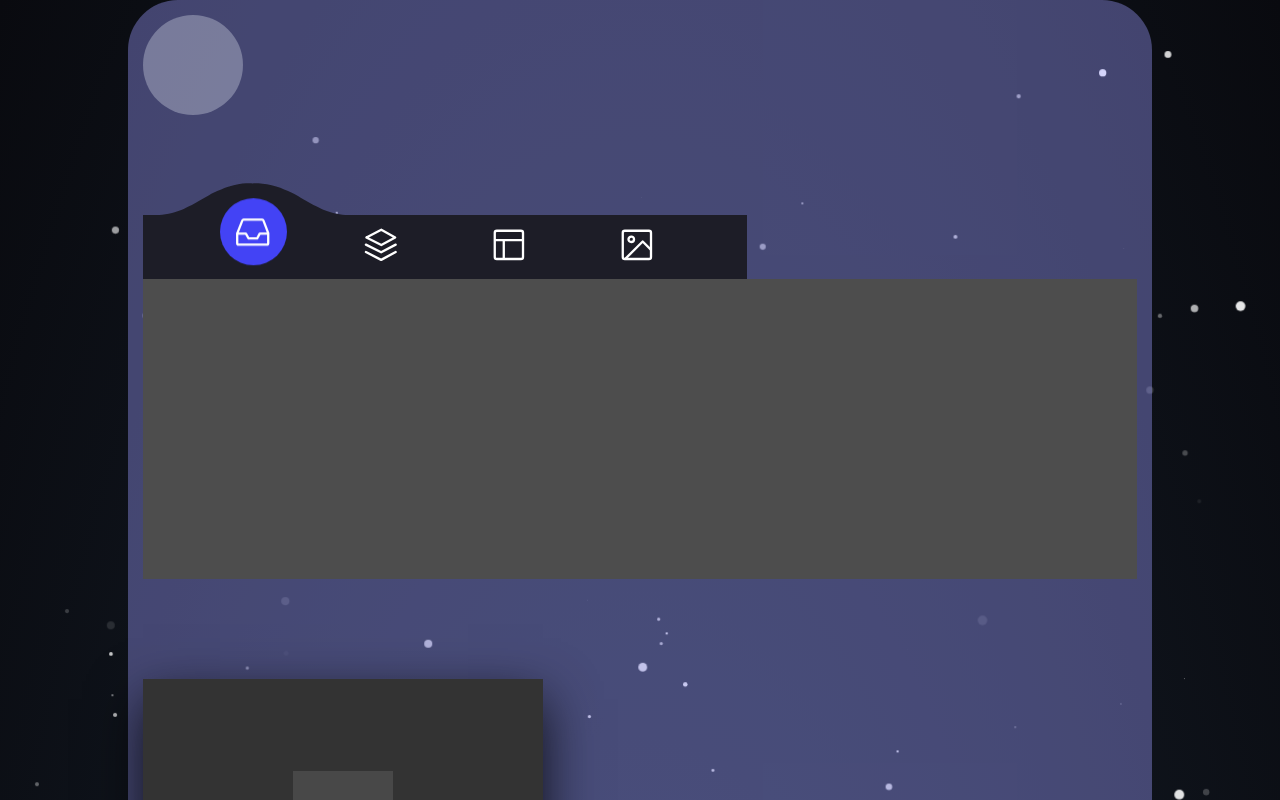
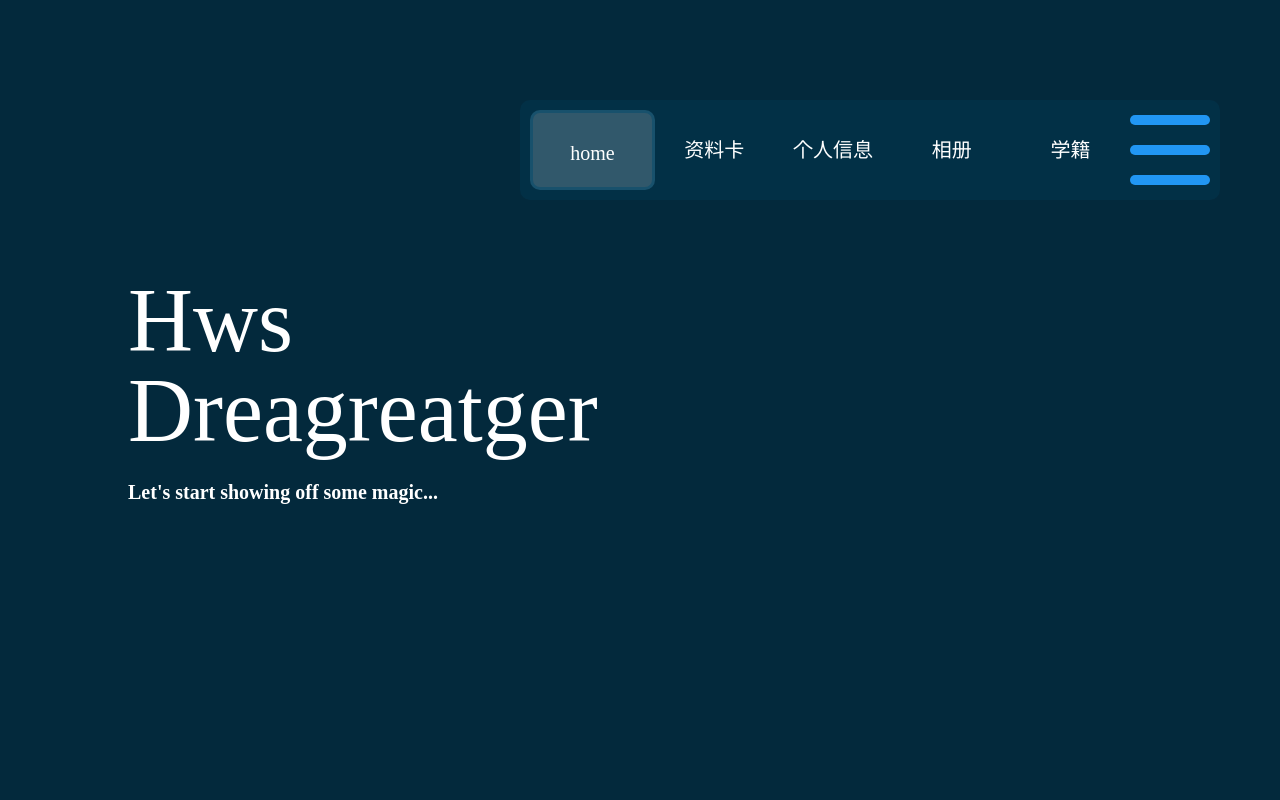
Before and after one commit to myGre/ts-vue3-vite, a Vue app: page / in a window 1280 px wide. Shown: the top 800 px of the page. Built offline with nearby package versions, Linux system fonts and the light colour scheme; grey boxes are pictures that could not be loaded.

Commit message:
修改页面样式

```diff
--- a/components.d.ts
+++ b/components.d.ts
@@ -8,6 +8,7 @@ export {}
 declare module '@vue/runtime-core' {
   export interface GlobalComponents {
     MyCard: typeof import('./src/components/myCard/index.vue')['default']
+    MyMian: typeof import('./src/components/myMian/index.vue')['default']
     MyNav: typeof import('./src/components/myNav.vue')['default']
     MySnow: typeof import('./src/components/mySnow.vue')['default']
     RouterLink: typeof import('vue-router')['RouterLink']
--- a/index.html
+++ b/index.html
@@ -5,7 +5,7 @@
     <!-- <link rel="icon" type="image/svg+xml" href="/vite.svg" /> -->
     <link rel="shortcut icon" href="/src/assets/favicon.ico" type="image/x-icon">
     <meta name="viewport" content="width=device-width, initial-scale=1.0" />
-    <title>Vite + Vue + TS</title>
+    <title>Hws Dreagreatger</title>
   </head>
   <body>
     <div id="app"></div>
--- a/src/App.vue
+++ b/src/App.vue
@@ -7,8 +7,4 @@
 </script>
 
 <style lang="scss">
-body {
-  margin: 0;
-  padding: 0;
-}
 </style>
--- /dev/null
+++ b/src/components/myMian/index.vue
@@ -0,0 +1,124 @@
+<template>
+  <main>
+    <section class="setction flex">
+      <div class="setction__left"></div>
+      <div class="setction__right">
+        <article>
+          <h3>The weather started getting rough — the tiny ship was tossed.</h3>
+          <p>If not for the courage of the fearless crew the Minnow would be lost. the Minnow would be lost? The Brady
+            Bunch the Brady Bunch that's the way we all became the Brady Bunch.</p>
+        </article>
+      </div>
+    </section>
+    <section class="setction flex">
+      <div class="setction__left">
+        <article>
+          <h3>The weather started getting rough — the tiny ship was tossed.</h3>
+          <p>If not for the courage of the fearless crew the Minnow would be lost. the Minnow would be lost? The Brady
+            Bunch the Brady Bunch that's the way we all became the Brady Bunch.</p>
+        </article>
+      </div>
+      <div class="setction__right"></div>
+    </section>
+    <section class="setction flex">
+      <div class="setction__left"></div>
+      <div class="setction__right">
+        <article>
+          <h3>The weather started getting rough — the tiny ship was tossed.</h3>
+          <p>If not for the courage of the fearless crew the Minnow would be lost. the Minnow would be lost? The Brady
+            Bunch the Brady Bunch that's the way we all became the Brady Bunch.</p>
+        </article>
+      </div>
+    </section>
+    <section class="setction flex">
+      <div class="setction__left">
+        <article>
+          <h3>The weather started getting rough — the tiny ship was tossed.</h3>
+          <p>If not for the courage of the fearless crew the Minnow would be lost. the Minnow would be lost? The Brady
+            Bunch the Brady Bunch that's the way we all became the Brady Bunch.</p>
+        </article>
+      </div>
+      <div class="setction__right"></div>
+    </section>
+  </main>
+</template>
+
+<script setup lang="ts">
+
+</script>
+
+<style lang="scss" scoped>
+.setction {
+  width: 100vw;
+  height: 100vh;
+  min-height: 400px;
+  // @extend .flex;
+  color: #fff;
+  padding-left: 10%;
+  padding-right: 10%;
+  box-sizing: border-box;
+  position: relative;
+
+  &:before {
+    position: absolute;
+    top: 0;
+    left: 0;
+    width: 100%;
+    top: 50%;
+    transform: translateY(-50%);
+    content: "";
+    font-size: 25.5rem;
+    color: rgba(255, 255, 255, .05);
+  }
+
+  &:nth-child(1) {
+    background-color: rgb(116, 68, 5);
+
+    &:before {
+      content: "HWC 01";
+    }
+  }
+
+  &:nth-child(2) {
+    background-color: rgb(5, 53, 116);
+
+    &:before {
+      content: "HWC 02";
+    }
+  }
+
+  &:nth-child(3) {
+    background-color: rgb(116, 68, 5);
+
+    &:before {
+      content: "HWC 03";
+    }
+  }
+
+  &:nth-child(4) {
+    background-color: rgb(5, 53, 116);
+
+    &:before {
+      content: "HWC 04";
+    }
+  }
+
+  h3 {
+    font-size: 4.1rem;
+  }
+
+  p {
+    font-size: 2rem;
+  }
+
+  &__right {
+    width: 50%;
+    float: left;
+  }
+
+  &__left {
+    width: 50%;
+    float: left;
+  }
+}
+</style>
--- a/src/main.ts
+++ b/src/main.ts
@@ -1,5 +1,6 @@
 import { createApp } from 'vue'
 import './style.css'
+import './styles/common.scss'
 import 'element-plus/dist/index.css'
 import App from './App.vue'
 import router from './router'
--- /dev/null
+++ b/src/styles/common.scss
@@ -0,0 +1,312 @@
+// 公共样式
+body {
+  padding: 0;
+  margin: 0;
+  font-family: "acta-display";
+  font-weight: 300;
+  background: rgba(188, 188, 188, 1);
+}
+
+html,
+body {
+  font-size: 62.5%;
+}
+
+h1,
+h2,
+h3,
+h4,
+h4,
+h5,
+h6 {
+  font-family: "acta-display";
+  font-weight: 300;
+}
+
+.flex {
+  display: flex;
+
+  -webkit-flex-flow: row wrap;
+  flex-flow: row wrap;
+
+  align-items: center;
+  justify-content: center;
+}
+
+li {
+  list-style: none;
+}
+
+a {
+  color: inherit;
+  text-decoration: none;
+
+  &:hover {
+    color: inherit;
+  }
+}
+
+::-webkit-file-upload-button {
+  cursor: pointer;
+}
+
+input::-webkit-input-placeholder {
+  /* WebKit browsers 适配谷歌 */
+  color: #999999;
+}
+
+input:-moz-placeholder {
+  /* Mozilla Firefox 4 to 18 适配火狐 */
+  color: #999999;
+}
+
+input::-moz-placeholder {
+  /* Mozilla Firefox 19+ 适配火狐 */
+  color: #999999;
+}
+
+input:-ms-input-placeholder {
+  /* Internet Explorer 10+  适配ie*/
+  color: #999999;
+}
+
+.icon {
+  vertical-align: middle;
+}
+
+html,
+body {
+  height: 100%;
+}
+
+
+
+
+.pointer {
+  cursor: pointer;
+}
+
+
+/* 禁止选中文本 */
+.usn {
+  -webkit-user-select: none;
+  -moz-user-select: none;
+  -ms-user-select: none;
+  -o-user-select: none;
+  user-select: none;
+}
+
+/* 浮动 */
+.fl {
+  float: left;
+}
+
+.fr {
+  float: right;
+}
+
+.cf {
+  zoom: 1;
+}
+
+.cf:after {
+  content: ".";
+  display: block;
+  clear: both;
+  visibility: hidden;
+  height: 0;
+  overflow: hidden;
+}
+
+/* 元素类型 */
+.db {
+  display: block;
+}
+
+.dn {
+  display: none;
+}
+
+.di {
+  display: inline
+}
+
+.dib {
+  display: inline-block;
+}
+
+.transparent {
+  opacity: 0
+}
+
+/*文字排版、颜色*/
+.f12 {
+  font-size: 12px
+}
+
+.f14 {
+  font-size: 14px
+}
+
+.f16 {
+  font-size: 16px
+}
+
+.f18 {
+  font-size: 18px
+}
+
+.f20 {
+  font-size: 20px
+}
+
+.fb {
+  font-weight: bold
+}
+
+.fn {
+  font-weight: normal
+}
+
+.t2 {
+  text-indent: 2em
+}
+
+.red,
+a.red {
+  color: #cc0031
+}
+
+.darkblue,
+a.darkblue {
+  color: #039
+}
+
+.gray,
+a.gray {
+  color: #878787
+}
+
+.lh150 {
+  line-height: 150%
+}
+
+.lh180 {
+  line-height: 180%
+}
+
+.lh200 {
+  line-height: 200%
+}
+
+.unl {
+  text-decoration: underline;
+}
+
+.no_unl {
+  text-decoration: none;
+}
+
+.tl {
+  text-align: left;
+}
+
+.tc {
+  text-align: center;
+}
+
+.tr {
+  text-align: right;
+}
+
+.tj {
+  text-align: justify;
+  text-justify: inter-ideograph;
+}
+
+.wn {
+  /* 强制不换行 */
+  word-wrap: normal;
+  white-space: nowrap;
+}
+
+.wb {
+  /* 强制换行 */
+  white-space: normal;
+  word-wrap: break-word;
+  word-break: break-all;
+}
+
+.wp {
+  /* 保持空白序列*/
+  overflow: hidden;
+  text-align: left;
+  white-space: pre-wrap;
+  word-wrap: break-word;
+  word-break: break-all;
+}
+
+.wes {
+  /* 多出部分用省略号表示 , 用于一行 */
+  overflow: hidden;
+  word-wrap: normal;
+  white-space: nowrap;
+  text-overflow: ellipsis;
+}
+
+.wes-2 {
+  /* 适用于webkit内核和移动端 */
+  display: -webkit-box;
+  -webkit-box-orient: vertical;
+  -webkit-line-clamp: 2;
+  overflow: hidden;
+}
+
+.wes-3 {
+  display: -webkit-box;
+  -webkit-box-orient: vertical;
+  -webkit-line-clamp: 3;
+  overflow: hidden;
+}
+
+.wes-4 {
+  display: -webkit-box;
+  -webkit-box-orient: vertical;
+  -webkit-line-clamp: 4;
+  overflow: hidden;
+}
+
+/* 溢出样式 */
+.ofh {
+  overflow: hidden;
+}
+
+.ofs {
+  overflow: scroll;
+}
+
+.ofa {
+  overflow: auto;
+}
+
+.ofv {
+  overflow: visible;
+}
+
+/* 定位方式 */
+.ps {
+  position: static;
+}
+
+.pr {
+  position: relative;
+  zoom: 1;
+}
+
+.pa {
+  position: absolute;
+}
+
+.pf {
+  position: fixed;
+}
--- a/src/view/home.vue
+++ b/src/view/home.vue
@@ -1,136 +1,189 @@
 <template>
   <div class="home-content">
-    <mySnow :navIndex="index"></mySnow>
-    <!-- <header>
-      <div class="img">
-        <img src="" alt="">
-      </div>
-    </header> -->
-    <div class="content">
-      <div class="content-box" :style="activeBgColor">
-        <!-- 头像 -->
-        <div class="author">
-          <div class="author-img">
-          </div>
-        </div>
-        <!-- 导航 -->
-        <myNav ref="myNavRef" @navItemEnvent="navItemEnvent"></myNav>
-        <!-- tab栏 -->
-        <div class="informationCard">
-          <!-- 个人信息栏 -->
-          <div class="userInformation"></div>
-          <!-- 技能 -->
-          <div class="technology"></div>
-          <!-- 资料 -->
-          <div class="myInformation">
-            <myCard></myCard>
-          </div>
-          <!-- 相册 -->
-          <div class="images"></div>
-        </div>
-        <!-- 资料卡 -->
-      </div>
+    <header class="flex">
+      <article>
+        <h1>Hws Dreagreatger</h1>
+        <p>Let's start showing off some magic...</p>
+      </article>
+    </header>
+    <div class="navs">
+      <nav v-show="show" class="shake">
+        <li @click="navClickItem(index)" v-for="(item, index) in navObj" :key="index"
+          :class="index == navItem ? 'navItemCode' : ''">{{ item }}</li>
+      </nav>
+      <button class="icon-btn" ref="btnRef" @click="navShow">
+        <div class="icon"></div>
+      </button>
     </div>
+    <!-- 内容区 -->
+    <my-mian></my-mian>
   </div>
 </template>
 
 <script setup lang="ts">
-import mySnow from "@/components/mySnow.vue"
-import myNav from "@/components/myNav.vue";
-import myCard from "@/components/myCard/index.vue"
-import { computed, onMounted, ref, watch } from "vue-demi";
+import { computed, ref } from "vue-demi";
+import myMian from "../components/myMian/index.vue"
 
-const myNavRef = ref()
-const bgColorsBody = ref(["rgb(153, 153, 251, .4)", "rgb(255, 150, 189, .4)", "rgb(255, 231, 151, .4)",
-  "rgb(207, 255, 241, .4)"])
+const navObj = ref(["home", "资料卡", "个人信息", "相册", "学籍"])
+const btnRef = ref()
+const navItem = ref<number>(0)
+const show = ref(true)
 
-// 当前背景颜色
-const index = ref(0)
-const activeBgColor = computed(() => {
-  return `background-color: ${bgColorsBody.value[index.value]}`
-})
-function navItemEnvent(i: number) {
-  index.value = i
+function navShow() {
+  btnRef.value.classList.toggle("toggled")
+  show.value = !show.value
+}
+function navClickItem(index: number) {
+  // console.log(index);
+  navItem.value = index
 }
 </script>
 
 <style lang="scss" scoped>
+$blue: rgb(33, 150, 243);
+
 .home-content {
   width: 100%;
-  height: 2000px;
+  overflow-x: hidden;
+  position: relative;
 
-  // background-color: rgb(255, 255, 255);
+  // 头部
   header {
-    // height: 300px;
-    // width: 80%;
-    // margin: 0 auto;
-    // background-color: rgb(202, 202, 202);
+    width: 100vw;
+    min-height: 400px;
+    height: 100vh;
+    background: #03293c;
+    color: white;
 
-    img {
-      // width: 1024px;
-      // height: 00px;
+    font-weight: bold;
+    text-align: left;
+
+    article {
+      padding-right: 50%;
+      width: 30%;
+      float: left;
+
+      h1 {
+        font-size: 9rem;
+        margin: 0 0 2.5rem;
+        line-height: 1em;
+      }
+
+      p {
+        font-size: 2rem;
+        margin-bottom: 2rem;
+      }
     }
   }
 
-  .content {
-    width: 100%;
-    height: 2000px;
-    position: relative;
-    top: -2000px;
+  // 导航栏
+  .navs {
+    position: absolute;
+    top: 100px;
+    right: 60px;
+    display: flex;
+    padding: 10px;
+    border-radius: 10px;
+    height: 80px;
+    background-color: rgb(0, 74, 110, .2);
+    // width: 30%;
+    // height: 50px;
 
-    .content-box {
-      box-sizing: border-box;
-      width: 80%;
-      height: 1700px;
-      margin: 0 auto;
-      padding: 15px;
-      border-top-left-radius: 50px;
-      border-top-right-radius: 50px;
-      // box-shadow: 4px 4px 7px rgb(0 0 0 / 20%);
-      // background-color: rgba(255, 255, 255, 0.2);
+    .icon-btn {
+      position: relative;
+      ;
+      top: 10px;
+      background-color: transparent;
+      border: none;
+      cursor: pointer;
+      height: 60px;
+      outline: none;
+      padding: 0;
+      width: 80px;
 
-      .author {
-        display: flex;
-        flex-direction: row;
+      &.toggled {
+        .icon {
+          background-color: transparent;
 
-        .author-img {
-          width: 100px;
-          height: 100px;
-          border-radius: 50%;
-          // text-align: center;
-          background-color: rgb(240, 248, 255, 0.3);
+          &:before {
+            top: 0px;
+            transform: rotate(-45deg);
+          }
+
+          &:after {
+            bottom: 0px;
+            transform: rotate(45deg);
+          }
         }
       }
+    }
 
-      .informationCard {
-        display: flex;
-        flex-direction: column;
+    .icon {
+      background-color: $blue;
+      border-radius: 80px;
+      height: 10px;
+      position: relative;
+      transition: all 0.25s;
+      width: 80px;
 
-        .userInformation {
-          width: 100%;
-          height: 300px;
-          background-color: rgb(77, 77, 77);
+      &:before,
+      &:after {
+        background-color: $blue;
+        border-radius: 80px;
+        content: "";
+        height: 10px;
+        left: 0px;
+        position: absolute;
+        z-index: 0;
+        transition: all 0.25s;
+        width: 80px;
+      }
+
+      &:before {
+        top: -30px;
+      }
+
+      &:after {
+        bottom: -30px;
+      }
+    }
+
+    nav {
+      // position: absolute;
+      box-sizing: border-box;
+      color: white;
+      font-size: 2rem;
+      width: 600px;
+
+      display: flex;
+      justify-content: space-between;
+      height: 80px;
+      line-height: 80px;
+
+      li {
+        width: 20%;
+        text-align: center;
+        cursor: pointer;
+
+        &:hover {
+          border-radius: 10px;
+          // background-color: rgb(240, 248, 255, .2);
+          border: 3px solid rgb(0, 74, 110, .5);
         }
 
-        // .technology {
-        //   width: 100%;
-        //   height: 300px;
-        //   background-color: rgb(163, 138, 105);
-        // }
-
-        // .myInformation {
-        //   width: 100%;
-        //   height: 300px;
-        //   background-color: rgb(87, 59, 23);
-        // }
-
-        // .images {
-        //   width: 100%;
-        //   height: 300px;
-        //   background-color: rgb(102, 102, 102);
-        // }
+        &.navItemCode {
+          border-radius: 10px;
+          background-color: rgb(240, 248, 255, .2);
+          border: 3px solid rgb(0, 74, 110, .5);
+        }
       }
     }
   }
+
+  .shake {
+    animation: shake 1s;
+  }
+
+  @keyframes shake {}
 }
 </style>
```
